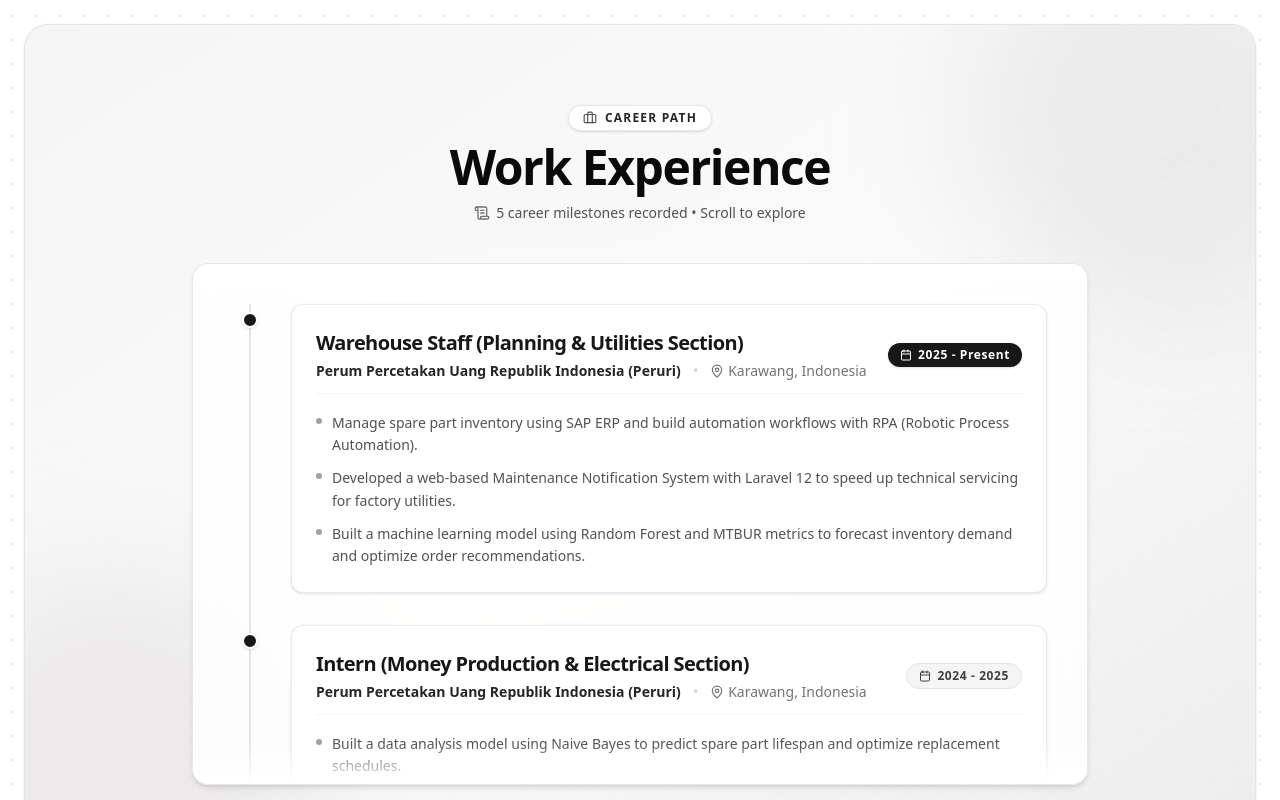
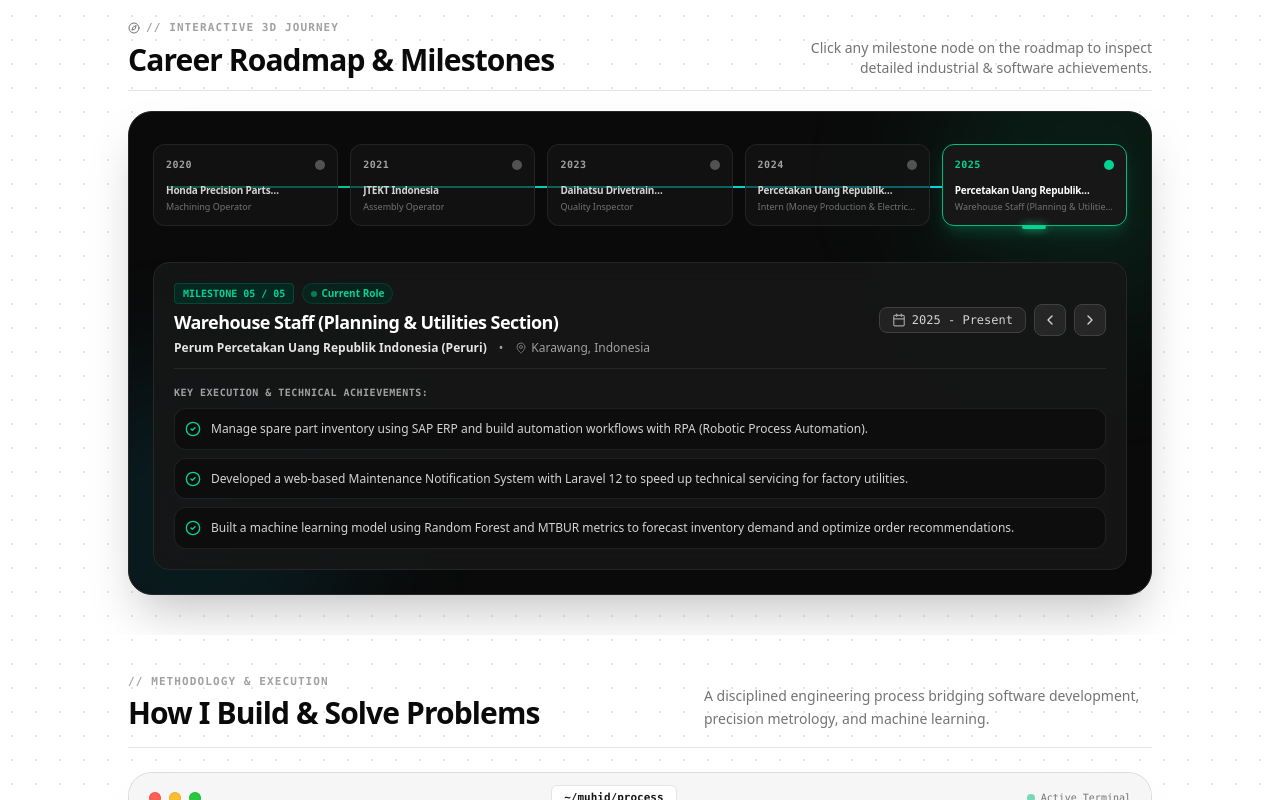
Before and after one commit to Moehid23/portofolio, a Next.js app: page / in a window 1280 px wide. Shown: the part 1460-2260 px from the top of the page. Built offline with nearby package versions, Linux system fonts and the light colour scheme.

Commit message:
feat: transform Work Experience into an interactive 3D motion career roadmap with clickable milestone nodes and inspector legend card without vertical scroll

```diff
--- a/src/components/about/ExperienceTimeline.tsx
+++ b/src/components/about/ExperienceTimeline.tsx
@@ -1,113 +1,240 @@
 "use client";
 
-import { motion } from "framer-motion";
+import { useState } from "react";
+import { motion, AnimatePresence } from "framer-motion";
 import { experiences } from "@/data/experience";
-import { Briefcase, MapPin, Calendar, ScrollText, Sparkles } from "lucide-react";
+import {
+  Briefcase,
+  MapPin,
+  Calendar,
+  ChevronRight,
+  ChevronLeft,
+  Sparkles,
+  CheckCircle2,
+  Navigation as NavIcon,
+  Compass
+} from "lucide-react";
+import { cn } from "@/lib/utils";
 
 export function ExperienceTimeline() {
+  // experiences array: index 0 is latest (2025 - Present), index 4 is earliest (2020 - 2021)
+  // Let's create a chronological roadmap from earliest (2020) to latest (Present)
+  const roadmapList = [...experiences].reverse();
+  const [activeIdx, setActiveIdx] = useState<number>(roadmapList.length - 1); // Default to current position (latest)
+  const activeExp = roadmapList[activeIdx];
+
+  const handlePrev = () => {
+    setActiveIdx((prev) => (prev > 0 ? prev - 1 : roadmapList.length - 1));
+  };
+
+  const handleNext = () => {
+    setActiveIdx((prev) => (prev < roadmapList.length - 1 ? prev + 1 : 0));
+  };
+
   return (
-    <section className="relative py-10 sm:py-16 md:py-20 bg-gradient-to-br from-neutral-100 via-stone-50 to-neutral-200/70 text-neutral-900 px-4 sm:px-6 md:px-8 rounded-2xl sm:rounded-3xl overflow-hidden my-8 sm:my-12 border border-neutral-200 shadow-sm">
+    <section className="py-6 sm:py-8 md:py-10 relative w-full overflow-hidden" id="experience">
+      <div className="max-w-5xl mx-auto space-y-5">
 
-      {/* ── Subtle Ambient Gradient Accents ── */}
-      <div className="absolute -top-24 -right-24 w-96 h-96 bg-neutral-300/40 rounded-full blur-3xl pointer-events-none" />
-      <div className="absolute -bottom-24 -left-24 w-96 h-96 bg-stone-300/40 rounded-full blur-3xl pointer-events-none" />
-      <div className="absolute top-1/2 left-1/2 -translate-x-1/2 -translate-y-1/2 w-[600px] h-[300px] bg-white/60 rounded-full blur-3xl pointer-events-none" />
+        {/* Section Header */}
+        <div className="flex flex-col sm:flex-row sm:items-end justify-between gap-2 pb-3 border-b border-neutral-200">
+          <div>
+            <div className="inline-flex items-center gap-1.5 text-[10px] sm:text-[11px] font-mono font-bold tracking-widest uppercase text-neutral-400">
+              <Compass className="h-3 w-3 text-neutral-500" />
+              <span>// Interactive 3D Journey</span>
+            </div>
+            <h2 className="text-2xl sm:text-3xl font-bold tracking-tight text-neutral-950 mt-0.5">
+              Career Roadmap &amp; Milestones
+            </h2>
+          </div>
 
-      <div className="relative z-10 max-w-4xl mx-auto">
-        {/* Header */}
+          <p className="text-xs sm:text-sm text-neutral-500 max-w-sm sm:text-right">
+            Click any milestone node on the roadmap to inspect detailed industrial &amp; software achievements.
+          </p>
+        </div>
+
+        {/* ── 3D Interactive Roadmap Stage ── */}
+        <div className="relative rounded-2xl sm:rounded-3xl bg-neutral-950 text-white border border-neutral-800 shadow-2xl p-4 sm:p-6 overflow-hidden">
+
+          {/* Subtle Ambient Background Lighting */}
+          <div className="absolute -top-24 -right-24 w-80 h-80 bg-emerald-500/10 rounded-full blur-3xl pointer-events-none" />
+          <div className="absolute -bottom-24 -left-24 w-80 h-80 bg-cyan-500/10 rounded-full blur-3xl pointer-events-none" />
+
+          {/* Top Roadmap Track Bar (Interactive Node Stepper) */}
+          <div className="relative mb-6 pt-2 pb-3">
+            {/* Background Track Line */}
+            <div className="absolute top-1/2 left-4 right-4 h-[2px] -translate-y-1/2 bg-neutral-800 hidden md:block" />
+
+            {/* Dynamic Active Progress Glow Line */}
             <motion.div
-          initial={{ opacity: 0, y: 20 }}
-          whileInView={{ opacity: 1, y: 0 }}
-          viewport={{ once: true }}
-          className="text-center mb-10"
+              className="absolute top-1/2 left-4 h-[2px] -translate-y-1/2 bg-gradient-to-r from-emerald-500 via-teal-400 to-cyan-400 hidden md:block"
+              initial={false}
+              animate={{
+                width: `${(activeIdx / (roadmapList.length - 1)) * 92}%`
+              }}
+              transition={{ type: "spring", stiffness: 300, damping: 30 }}
+            />
+
+            {/* Milestone Nodes Grid */}
+            <div className="grid grid-cols-2 sm:grid-cols-3 md:grid-cols-5 gap-2.5 sm:gap-3 relative z-10">
+              {roadmapList.map((exp, idx) => {
+                const isSelected = activeIdx === idx;
+                const isCurrent = exp.current;
+                const yearLabel = isCurrent
+                  ? "2025"
+                  : exp.startDate.split("-")[0];
+
+                return (
+                  <motion.button
+                    key={exp.id}
+                    onClick={() => setActiveIdx(idx)}
+                    whileHover={{ scale: 1.04, y: -2 }}
+                    whileTap={{ scale: 0.98 }}
+                    className={cn(
+                      "relative p-2.5 sm:p-3 rounded-xl border text-left transition-all duration-200 flex flex-col justify-between min-h-[82px] cursor-pointer group",
+                      isSelected
+                        ? "bg-neutral-900 border-emerald-500 shadow-lg shadow-emerald-500/20"
+                        : "bg-neutral-900/60 border-neutral-800/90 hover:border-neutral-700 hover:bg-neutral-900"
+                    )}
                   >
-          <div className="inline-flex items-center gap-2 px-3.5 py-1 rounded-full bg-white/90 backdrop-blur-sm text-neutral-800 text-xs font-semibold uppercase tracking-widest mb-3 border border-neutral-200 shadow-sm">
-            <Briefcase className="h-3.5 w-3.5 text-neutral-600" />
-            <span>Career Path</span>
+                    {/* Top Row: Year & Node Dot */}
+                    <div className="flex items-center justify-between w-full">
+                      <span className={cn(
+                        "text-[10px] font-mono font-bold tracking-wider",
+                        isSelected ? "text-emerald-400" : "text-neutral-400"
+                      )}>
+                        {yearLabel}
+                      </span>
+
+                      {/* Glowing Pulsing Node Indicator */}
+                      <span className="relative flex h-2.5 w-2.5">
+                        {isSelected && (
+                          <span className="animate-ping absolute inline-flex h-full w-full rounded-full bg-emerald-400 opacity-75" />
+                        )}
+                        <span className={cn(
+                          "relative inline-flex rounded-full h-2.5 w-2.5 transition-colors",
+                          isSelected
+                            ? "bg-emerald-400"
+                            : isCurrent ? "bg-emerald-600" : "bg-neutral-600"
+                        )} />
+                      </span>
                     </div>
-          <h2 className="text-4xl font-bold tracking-tighter sm:text-5xl text-neutral-950">
-            Work Experience
-          </h2>
-          <p className="mt-3 text-sm text-neutral-600 max-w-lg mx-auto flex items-center justify-center gap-1.5 font-medium">
-            <ScrollText className="h-4 w-4 text-neutral-500" />
-            <span>{experiences.length} career milestones recorded • Scroll to explore</span>
+
+                    {/* Company & Role Name Snippet */}
+                    <div className="mt-1">
+                      <p className={cn(
+                        "text-[10px] font-semibold tracking-tight line-clamp-1 transition-colors",
+                        isSelected ? "text-white" : "text-neutral-300 group-hover:text-white"
+                      )}>
+                        {exp.company.replace("PT. ", "").replace("Perum ", "")}
                       </p>
-        </motion.div>
+                      <p className="text-[9px] text-neutral-500 line-clamp-1 mt-0.5">
+                        {exp.title}
+                      </p>
+                    </div>
 
-        {/* Scrollable Timeline Container */}
-        <div className="relative rounded-2xl bg-white/85 backdrop-blur-md border border-neutral-200/90 shadow-md overflow-hidden">
+                    {/* Active Bottom Highlight Glow Bar */}
+                    {isSelected && (
+                      <motion.div
+                        layoutId="activeRoadmapPill"
+                        className="absolute -bottom-1 left-1/2 -translate-x-1/2 w-6 h-1 bg-emerald-400 rounded-full shadow-[0_0_8px_rgba(52,211,153,0.8)]"
+                        transition={{ type: "spring", stiffness: 400, damping: 30 }}
+                      />
+                    )}
+                  </motion.button>
+                );
+              })}
+            </div>
+          </div>
 
-          {/* Top fade gradient */}
-          <div className="pointer-events-none absolute top-0 left-0 right-0 h-10 bg-gradient-to-b from-white to-transparent z-20" />
+          {/* ── Active Milestone Legend & Inspector Card ── */}
+          <div className="relative rounded-2xl bg-neutral-900/90 border border-neutral-800 p-4 sm:p-5 overflow-hidden backdrop-blur-md">
+            <AnimatePresence mode="wait">
+              <motion.div
+                key={activeExp.id}
+                initial={{ opacity: 0, x: 20, rotateY: 5 }}
+                animate={{ opacity: 1, x: 0, rotateY: 0 }}
+                exit={{ opacity: 0, x: -20, rotateY: -5 }}
+                transition={{ duration: 0.25, ease: "easeOut" }}
+                className="space-y-4"
+              >
+                {/* Station Header */}
+                <div className="flex flex-col sm:flex-row sm:items-center justify-between gap-3 pb-3 border-b border-neutral-800">
+                  <div className="space-y-1">
+                    <div className="flex items-center gap-2">
+                      <span className="text-[10px] font-mono font-bold px-2 py-0.5 rounded bg-emerald-950/80 border border-emerald-800/60 text-emerald-400">
+                        MILESTONE 0{activeIdx + 1} / 0{roadmapList.length}
+                      </span>
+                      {activeExp.current && (
+                        <span className="inline-flex items-center gap-1 text-[10px] font-semibold text-emerald-400 bg-emerald-950/60 px-2 py-0.5 rounded-full border border-emerald-800/40">
+                          <span className="h-1.5 w-1.5 rounded-full bg-emerald-400 animate-pulse" />
+                          Current Role
+                        </span>
+                      )}
+                    </div>
 
-          {/* Scrollable Box */}
-          <div
-            className="max-h-[520px] overflow-y-auto px-6 py-8 md:px-10 md:py-10 space-y-8"
-            style={{
-              scrollbarWidth: "thin",
-              scrollbarColor: "#cbd5e1 #f1f5f9",
-            }}
-          >
-            <div className="relative border-l-2 border-neutral-200 ml-2 md:ml-4 space-y-8">
-              {experiences.map((exp, index) => (
-                <motion.div
-                  key={exp.id}
-                  initial={{ opacity: 0, x: -15 }}
-                  whileInView={{ opacity: 1, x: 0 }}
-                  viewport={{ once: true }}
-                  transition={{ duration: 0.4, delay: index * 0.05 }}
-                  className="relative pl-6 md:pl-10 group"
-                >
-                  {/* Timeline Dot */}
-                  <div className="absolute -left-[9px] top-2 h-4 w-4 rounded-full border-2 border-white bg-neutral-900 shadow-sm group-hover:scale-125 group-hover:bg-black transition-transform" />
+                    <h3 className="text-base sm:text-lg font-bold text-white tracking-tight">
+                      {activeExp.title}
+                    </h3>
 
-                  {/* Card */}
-                  <div className="relative overflow-hidden rounded-xl border border-neutral-200/80 bg-white p-5 md:p-6 hover:border-neutral-400 hover:shadow-md transition-all duration-300 space-y-3.5 shadow-sm">
-                    {/* Header Row */}
-                    <div className="flex flex-col sm:flex-row sm:items-center justify-between gap-2 border-b border-neutral-100 pb-3">
-                      <div>
-                        <h3 className="text-lg md:text-xl font-bold text-neutral-900 leading-snug">
-                          {exp.title}
-                        </h3>
-                        <div className="flex flex-wrap items-center gap-x-3 gap-y-1 text-xs md:text-sm text-neutral-600 font-medium mt-1">
-                          <span className="font-semibold text-neutral-800">{exp.company}</span>
-                          <span className="text-neutral-300">•</span>
-                          <span className="flex items-center gap-1 text-neutral-500">
-                            <MapPin className="h-3.5 w-3.5 text-neutral-500" />
-                            {exp.location}
+                    <div className="flex flex-wrap items-center gap-x-3 gap-y-1 text-xs text-neutral-400 font-medium">
+                      <span className="text-neutral-200 font-semibold">{activeExp.company}</span>
+                      <span>•</span>
+                      <span className="flex items-center gap-1">
+                        <MapPin className="h-3 w-3 text-neutral-500" />
+                        {activeExp.location}
                       </span>
                     </div>
                   </div>
 
-                      {/* Date Badge */}
-                      <span className={`self-start sm:self-auto shrink-0 inline-flex items-center gap-1.5 px-3 py-1 rounded-full text-xs font-bold tracking-wider ${
-                        exp.current
-                          ? "bg-neutral-900 text-white shadow-sm"
-                          : "bg-neutral-100 text-neutral-700 border border-neutral-200"
-                      }`}>
-                        <Calendar className="h-3 w-3" />
-                        {exp.startDate.split("-")[0]} - {exp.current ? "Present" : exp.endDate?.split("-")[0]}
+                  {/* Date Badge & Station Stepper Navigation */}
+                  <div className="flex items-center gap-2 self-start sm:self-auto">
+                    <span className="inline-flex items-center gap-1.5 px-3 py-1 rounded-lg bg-neutral-800/80 text-neutral-300 text-xs font-mono border border-neutral-700">
+                      <Calendar className="h-3.5 w-3.5 text-neutral-400" />
+                      {activeExp.startDate.split("-")[0]} - {activeExp.current ? "Present" : activeExp.endDate?.split("-")[0]}
                     </span>
+
+                    <button
+                      onClick={handlePrev}
+                      className="h-8 w-8 rounded-lg bg-neutral-800 hover:bg-white hover:text-black text-neutral-300 border border-neutral-700 flex items-center justify-center transition-colors"
+                      title="Previous Milestone"
+                    >
+                      <ChevronLeft className="h-4 w-4" />
+                    </button>
+
+                    <button
+                      onClick={handleNext}
+                      className="h-8 w-8 rounded-lg bg-neutral-800 hover:bg-white hover:text-black text-neutral-300 border border-neutral-700 flex items-center justify-center transition-colors"
+                      title="Next Milestone"
+                    >
+                      <ChevronRight className="h-4 w-4" />
+                    </button>
+                  </div>
                 </div>
 
-                    {/* Bullet Points */}
-                    <ul className="space-y-2.5 pt-1">
-                      {exp.description.map((item, i) => (
-                        <li key={i} className="flex items-start text-xs md:text-sm text-neutral-600 leading-relaxed">
-                          <span className="mr-2.5 mt-1.5 h-1.5 w-1.5 shrink-0 rounded-full bg-neutral-400 group-hover:bg-neutral-900 transition-colors" />
+                {/* Key Accomplishments & Technical Deliverables */}
+                <div className="space-y-2">
+                  <span className="text-[10px] font-mono uppercase tracking-wider text-neutral-400 font-semibold block">
+                    Key Execution &amp; Technical Achievements:
+                  </span>
+
+                  <div className="grid grid-cols-1 gap-2">
+                    {activeExp.description.map((item, i) => (
+                      <div
+                        key={i}
+                        className="flex items-start gap-2.5 p-2.5 rounded-xl bg-neutral-950/70 border border-neutral-800/80 text-xs text-neutral-300 leading-relaxed"
+                      >
+                        <CheckCircle2 className="h-4 w-4 text-emerald-400 shrink-0 mt-0.5" />
                         <span>{item}</span>
-                        </li>
-                      ))}
-                    </ul>
                       </div>
-                </motion.div>
                     ))}
                   </div>
                 </div>
+              </motion.div>
+            </AnimatePresence>
+          </div>
 
-          {/* Bottom fade gradient */}
-          <div className="pointer-events-none absolute bottom-0 left-0 right-0 h-10 bg-gradient-to-t from-white to-transparent z-20" />
         </div>
+
       </div>
     </section>
   );
```
Lines whose indentation alone changed are shown as unchanged.
